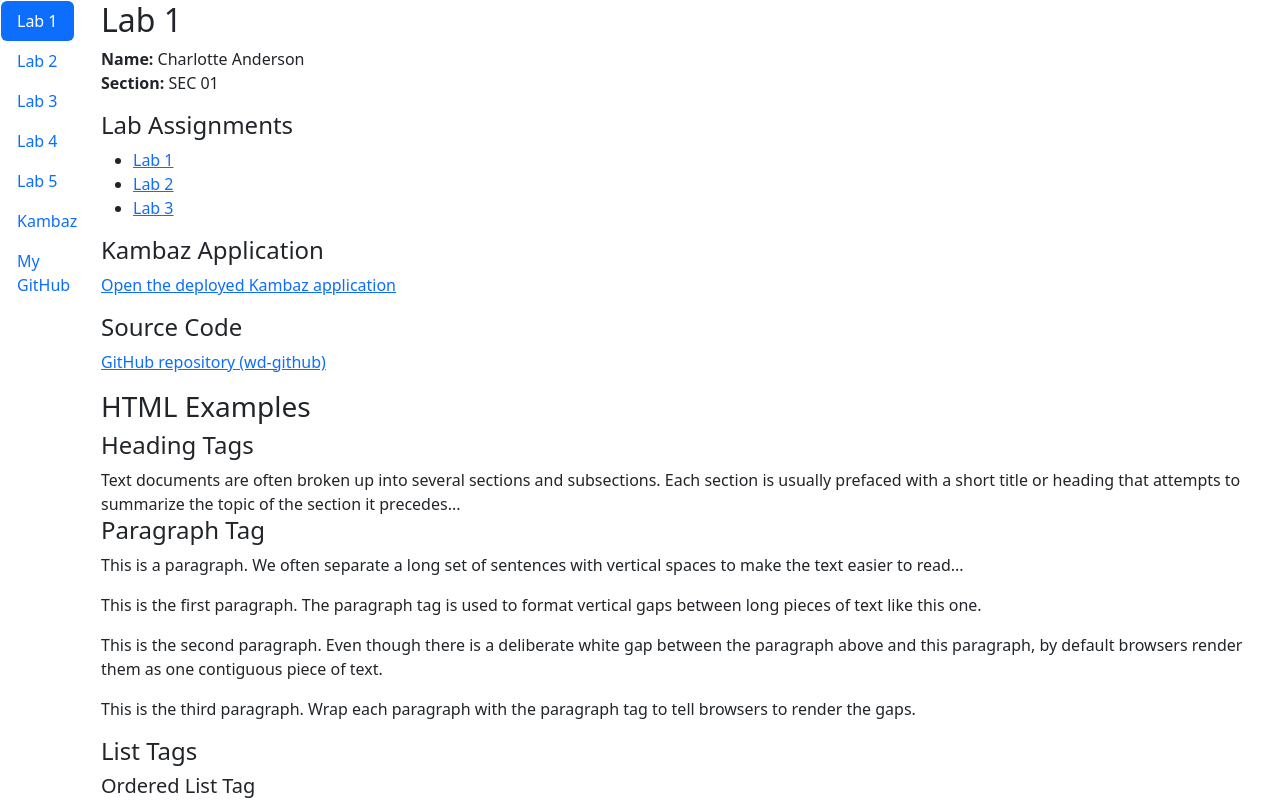
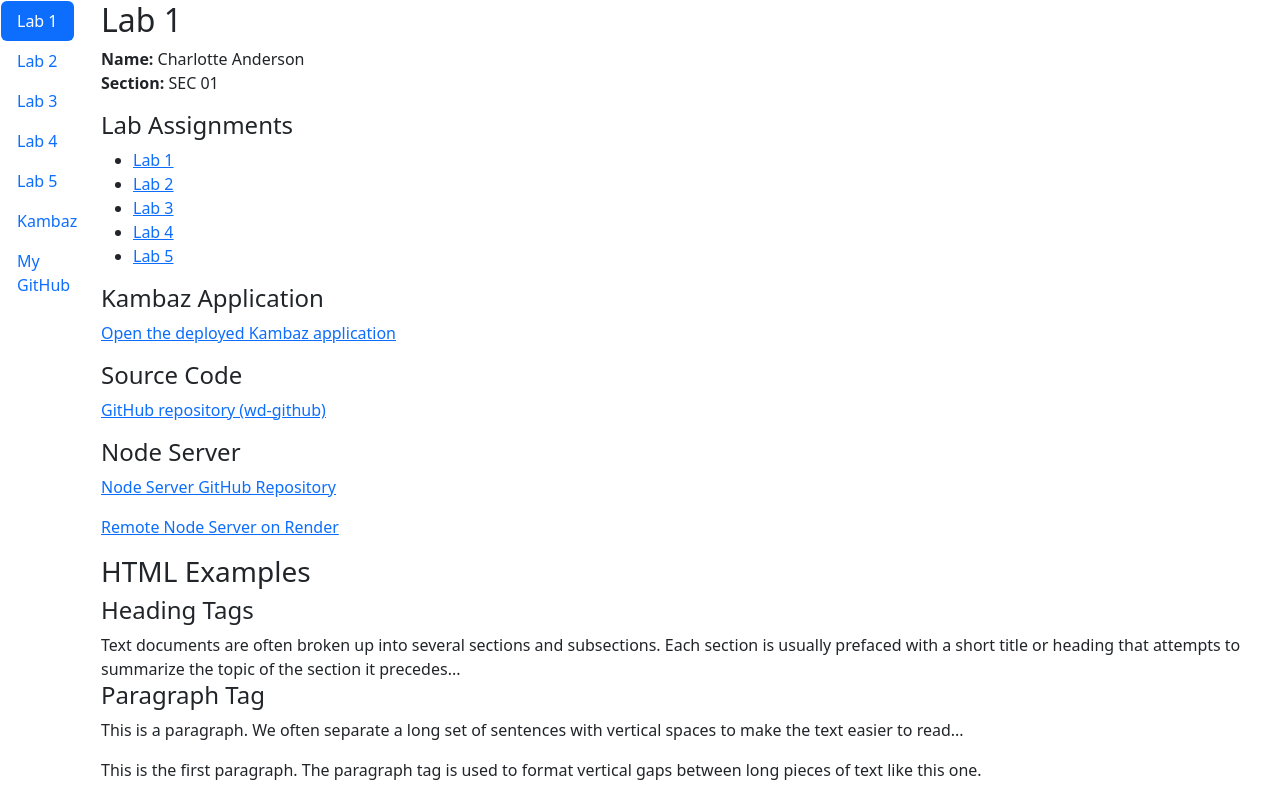
Before and after one commit to cja30/kanbas-next-js, a Next.js app: page /Labs/Lab1 in a window 1280 px wide. Shown: the top 800 px of the page. Built offline with nearby package versions, Linux system fonts and the light colour scheme.

Commit message:
final commit

```diff
--- a/app/Labs/Lab1/page.tsx
+++ b/app/Labs/Lab1/page.tsx
@@ -24,6 +24,12 @@ export default function Lab1() {
           <li>
             <Link href="/Labs/Lab3" id="wd-lab3-link">Lab 3</Link>
           </li>
+          <li>
+            <Link href="/Labs/Lab4" id="wd-lab4-link">Lab 4</Link>
+          </li>
+          <li>
+            <Link href="/Labs/Lab5" id="wd-lab5-link">Lab 5</Link>
+          </li>
         </ul>
 
         <h4>Kambaz Application</h4>
@@ -49,6 +55,29 @@ export default function Lab1() {
             GitHub repository (wd-github)
           </a>
         </p>
+
+        <h4>Node Server</h4>
+          <p>
+            <a
+              href="https://github.com/cja30/kambaz-node-server-app"
+              id="wd-node-github"
+              target="_blank"
+              rel="noreferrer"
+            >
+              Node Server GitHub Repository
+            </a>
+          </p>
+
+          <p>
+            <a
+              href="https://kambaz-node-server-app-wb35.onrender.com"
+              id="wd-node-render"
+              target="_blank"
+              rel="noreferrer"
+            >
+              Remote Node Server on Render
+            </a>
+          </p>
       </section>
 
       <h3>HTML Examples</h3>
```
